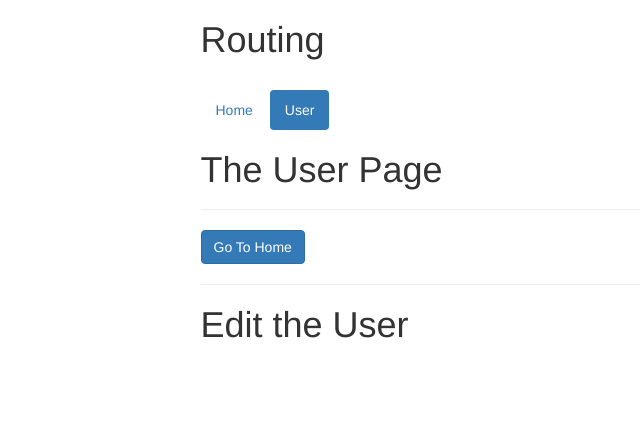
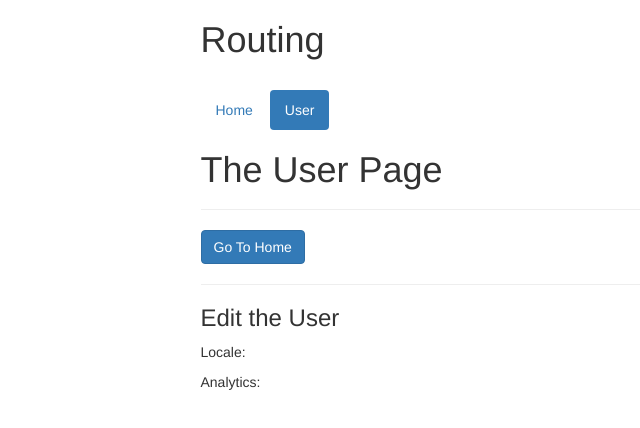
Before and after one commit to Ayazadeh/VueWithMaximilian, a Vue app in the folder Vuejs/20/: page /user/1/edit in a window 1280 px wide. Shown: the top 428 px of the page, without its empty margins (162-802 px from the left). Built offline with nearby package versions, Linux system fonts and the light colour scheme.

Commit message:
Vue2: Using Query Parameters

```diff
--- a/Vuejs/20/src/components/user/User.vue
+++ b/Vuejs/20/src/components/user/User.vue
@@ -4,7 +4,7 @@
     <hr />
     <!-- <p>Loaded ID: {{ id }}</p> -->
     <button @click="navigateToHome" class="btn btn-primary">Go To Home</button>
-    <hr>
+    <hr />
     <router-view></router-view>
   </div>
 </template>
@@ -22,7 +22,7 @@ export default {
   // },
   methods: {
     navigateToHome() {
-      this.$router.push({name: "home"});
+      this.$router.push({ name: "home" });
     },
   },
 };
--- a/Vuejs/20/src/components/user/UserDetail.vue
+++ b/Vuejs/20/src/components/user/UserDetail.vue
@@ -1,6 +1,6 @@
 <template>
   <div>
-    <h1>Some User Details</h1>
+    <h2>Some User Details</h2>
     <p>User Loaded has ID: {{ $route.params.id }}</p>
     <!-- <router-link
       tag="button"
@@ -12,7 +12,11 @@
     <router-link
       tag="button"
       class="btn btn-primary"
-      :to="{ name: 'userEdit', params: { id: $route.params.id } }"
+      :to="{
+        name: 'userEdit',
+        params: { id: $route.params.id },
+        query: { locale: 'en', q: 100 },
+      }"
     >
       user edit
     </router-link>
--- a/Vuejs/20/src/components/user/UserEdit.vue
+++ b/Vuejs/20/src/components/user/UserEdit.vue
@@ -1,3 +1,7 @@
 <template>
-    <h1>Edit the User</h1>
+  <div>
+    <h3>Edit the User</h3>
+    <p>Locale: {{ $route.query.locale }}</p>
+    <p>Analytics: {{ $route.query.q }}</p>
+  </div>
 </template>
--- a/Vuejs/20/src/main.js
+++ b/Vuejs/20/src/main.js
@@ -9,7 +9,7 @@ Vue.use(VueRouter);
 
 const router = new VueRouter({
   routes,
-  mode: 'history' // for the hash mode, use -> mode: 'hash' -> /#/ in url
+  mode: "history", // for the hash mode, use -> mode: 'hash' -> /#/ in url
 });
 
 new Vue({
```
Also changed, not shown: Vuejs/20/src/App.vue (+6 -7 lines), Vuejs/20/src/components/Header.vue (+6 -2 lines), Vuejs/20/src/routes.js (+10 -7 lines).
